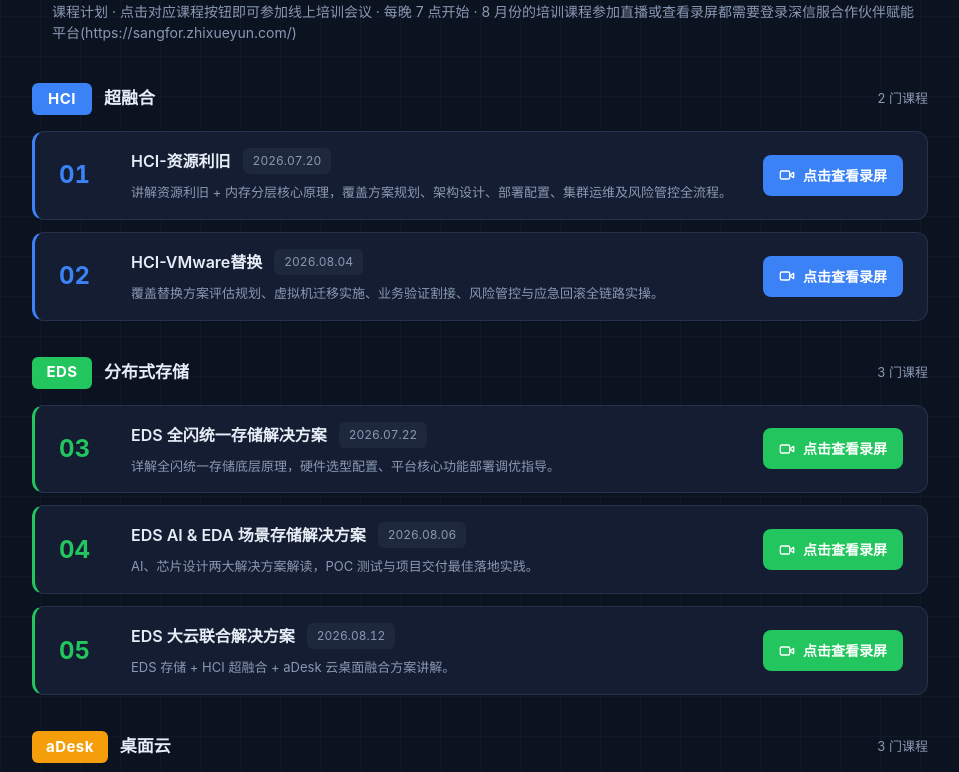
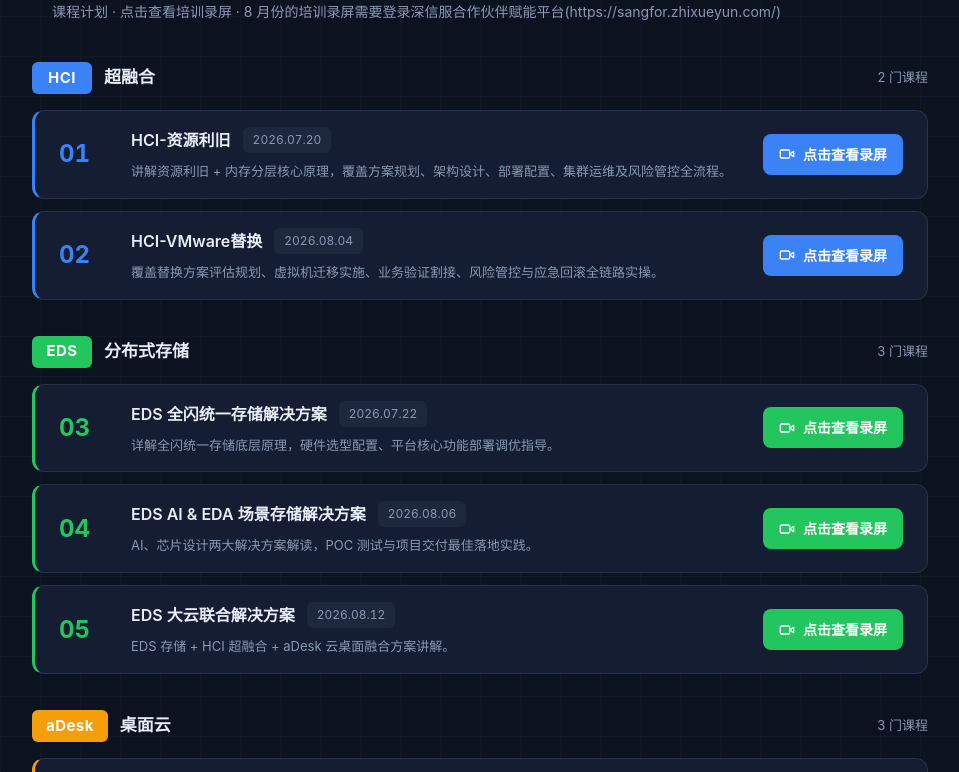
Before and after one commit to kaiangshi-star/traning-plan, a plain HTML site: page index.html in a window 1280 px wide. Shown: the part 104-876 px from the top of the page, without its empty margins (160-1119 px from the left). Drawn offline with Linux system fonts and the light colour scheme.

Commit message:
Update index.html

```diff
--- a/index.html
+++ b/index.html
@@ -121,7 +121,7 @@
       <span class="accent-bar"></span>
       <h1>大云进阶培训计划</h1>
     </header>
-    <p class="subtitle">课程计划 · 点击对应课程按钮即可参加线上培训会议 · 每晚 7 点开始 · 8 月份的培训课程参加直播或查看录屏都需要登录深信服合作伙伴赋能平台(https://sangfor.zhixueyun.com/) </p>
+    <p class="subtitle">课程计划 · 点击查看培训录屏 · 8 月份的培训录屏需要登录深信服合作伙伴赋能平台(https://sangfor.zhixueyun.com/) </p>
 
     <!-- HCI -->
     <section class="category hci">
```
